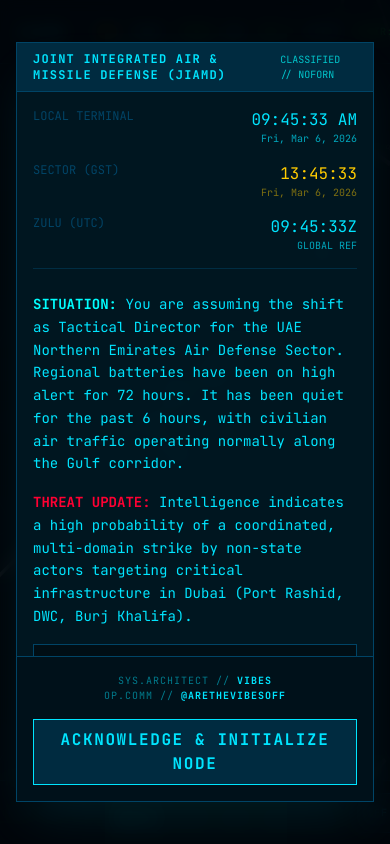
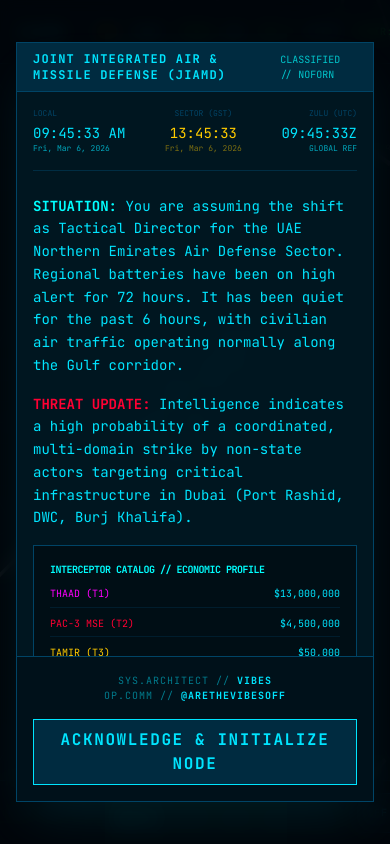
Before and after one commit to watkajtys/fleetcom, a React (Vite) app: page / in a window 390 px wide. Built offline with nearby package versions, Linux system fonts and the light colour scheme.

Commit message:
style(ui): redesign briefing clocks to dense 3-column row
- Replaced the stacked mobile layout with a dense flex-between row for the briefing clocks.
- Shrunk the label text size on mobile so all three timezones fit cleanly side-by-side without wrapping.

```diff
--- a/src/BriefingModal.tsx
+++ b/src/BriefingModal.tsx
@@ -35,27 +35,21 @@
         {/* Content */}
         <div className="p-4 md:p-6 space-y-6 overflow-y-auto custom-scrollbar flex-1">
 
-          <div className="flex flex-col md:grid md:grid-cols-3 gap-4 border-b border-[#004466]/50 pb-4 text-xs">
-            <div className="flex justify-between md:block">
-              <div className="text-[#004466] mb-1">LOCAL TERMINAL</div>
-              <div className="text-right md:text-left">
-                <div className="text-base lg:text-lg">{userTimeStr}</div>
-                <div className="opacity-70 text-[10px]">{userDateStr}</div>
-              </div>
+          <div className="flex justify-between items-start border-b border-[#004466]/50 pb-4 text-xs">
+            <div className="text-left">
+              <div className="text-[#004466] mb-1 text-[8px] md:text-xs">LOCAL</div>
+              <div className="text-sm md:text-lg">{userTimeStr}</div>
+              <div className="opacity-70 text-[8px] md:text-[10px]">{userDateStr}</div>
             </div>
-            <div className="flex justify-between md:block">
-              <div className="text-[#004466] mb-1 md:text-center">SECTOR (GST)</div>
-              <div className="text-right md:text-center">
-                <div className="text-base lg:text-lg text-[#FFCC00]">{gstTimeStr}</div>
-                <div className="opacity-70 text-[#FFCC00]/70 text-[10px]">{gstDateStr}</div>
-              </div>
+            <div className="text-center">
+              <div className="text-[#004466] mb-1 text-[8px] md:text-xs">SECTOR (GST)</div>
+              <div className="text-sm md:text-lg text-[#FFCC00]">{gstTimeStr}</div>
+              <div className="opacity-70 text-[#FFCC00]/70 text-[8px] md:text-[10px]">{gstDateStr}</div>
             </div>
-            <div className="flex justify-between md:block">
-              <div className="text-[#004466] mb-1 md:text-right">ZULU (UTC)</div>
-              <div className="text-right">
-                <div className="text-base lg:text-lg">{zuluTimeStr}</div>
-                <div className="opacity-70 text-[10px]">GLOBAL REF</div>
-              </div>
+            <div className="text-right">
+              <div className="text-[#004466] mb-1 text-[8px] md:text-xs">ZULU (UTC)</div>
+              <div className="text-sm md:text-lg">{zuluTimeStr}</div>
+              <div className="opacity-70 text-[8px] md:text-[10px]">GLOBAL REF</div>
             </div>
           </div>
 
```
